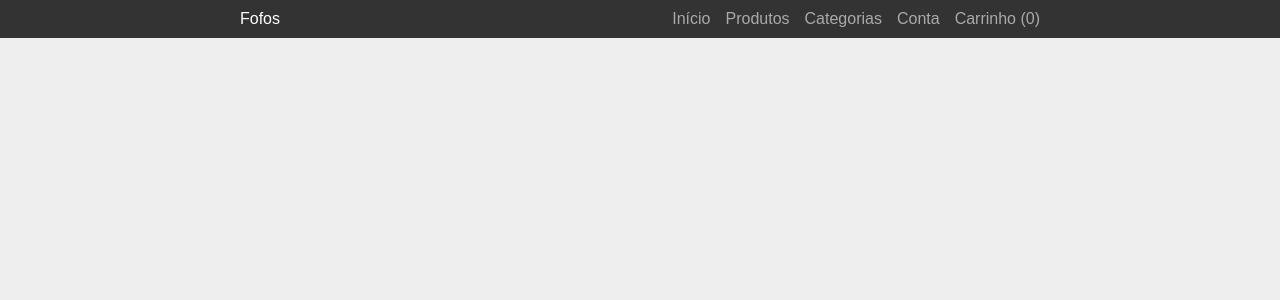
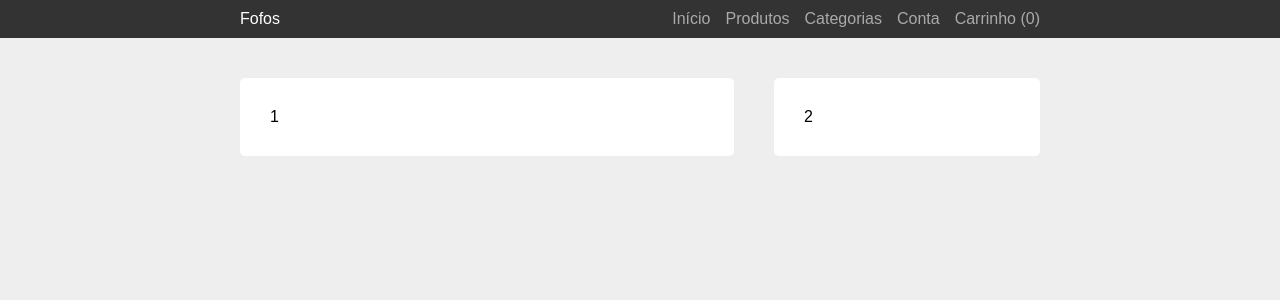
Before and after one commit to devguicordeiro/SiteFofos, a Next.js app: page /cart in a window 1280 px wide. Shown: the top 300 px of the page. Built offline with nearby package versions, Linux system fonts and the light colour scheme.

Commit message:
stated production of cart page

```diff
--- a/pages/cart.js
+++ b/pages/cart.js
@@ -1,9 +1,30 @@
+import Center from "@/components/center";
 import Header from "@/components/header";
+import { styled } from "styled-components";
+
+const ColumnsWrapper = styled.div`
+    display: grid;
+    grid-template-columns: 1.3fr .7fr;
+    gap: 40px;
+    margin-top: 40px;
+`;
+
+const Box = styled.div`
+    background-color: #fff;
+    border-radius: 5px;
+    padding: 30px;
+`;
 
 export default function CartPage() {
     return (
         <>
             <Header></Header>
+            <Center>
+            <ColumnsWrapper>
+                <Box>1</Box>
+                <Box>2</Box>
+            </ColumnsWrapper>
+            </Center>
         </>
     )
 }
```
